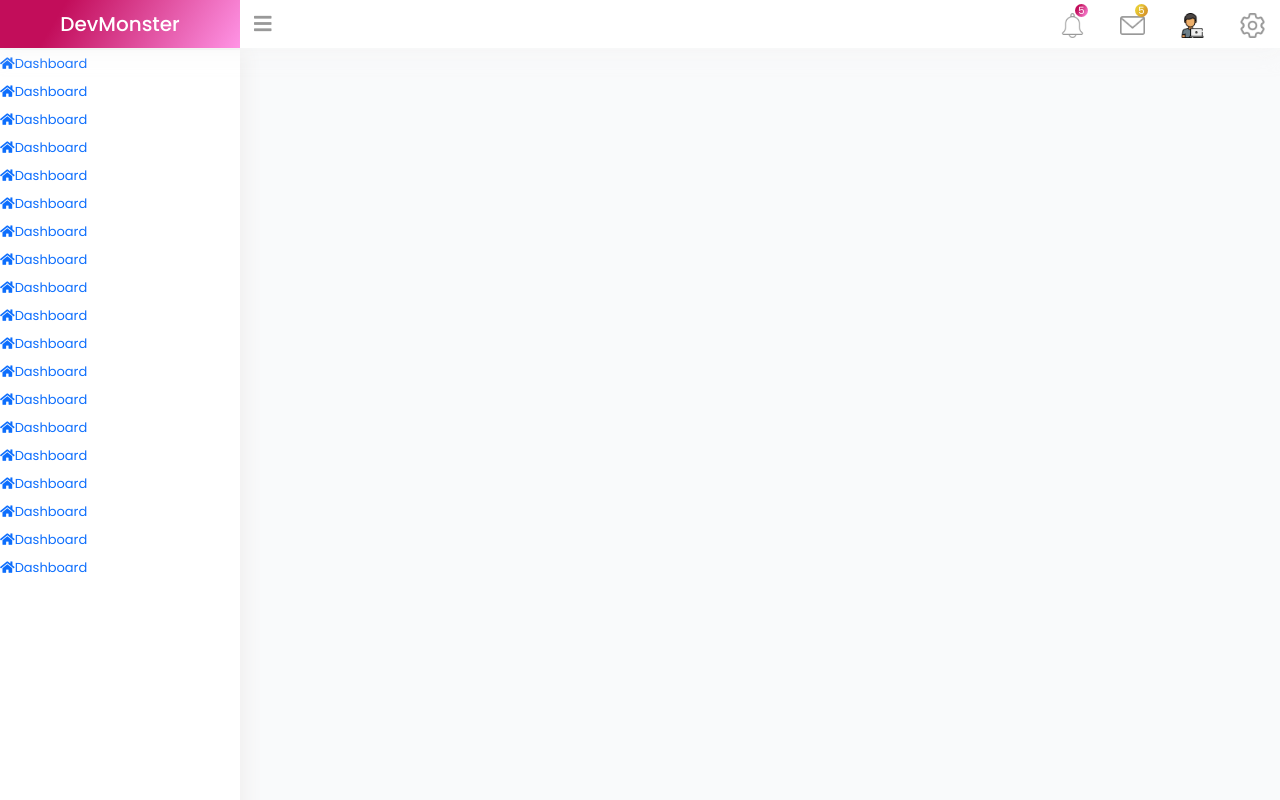
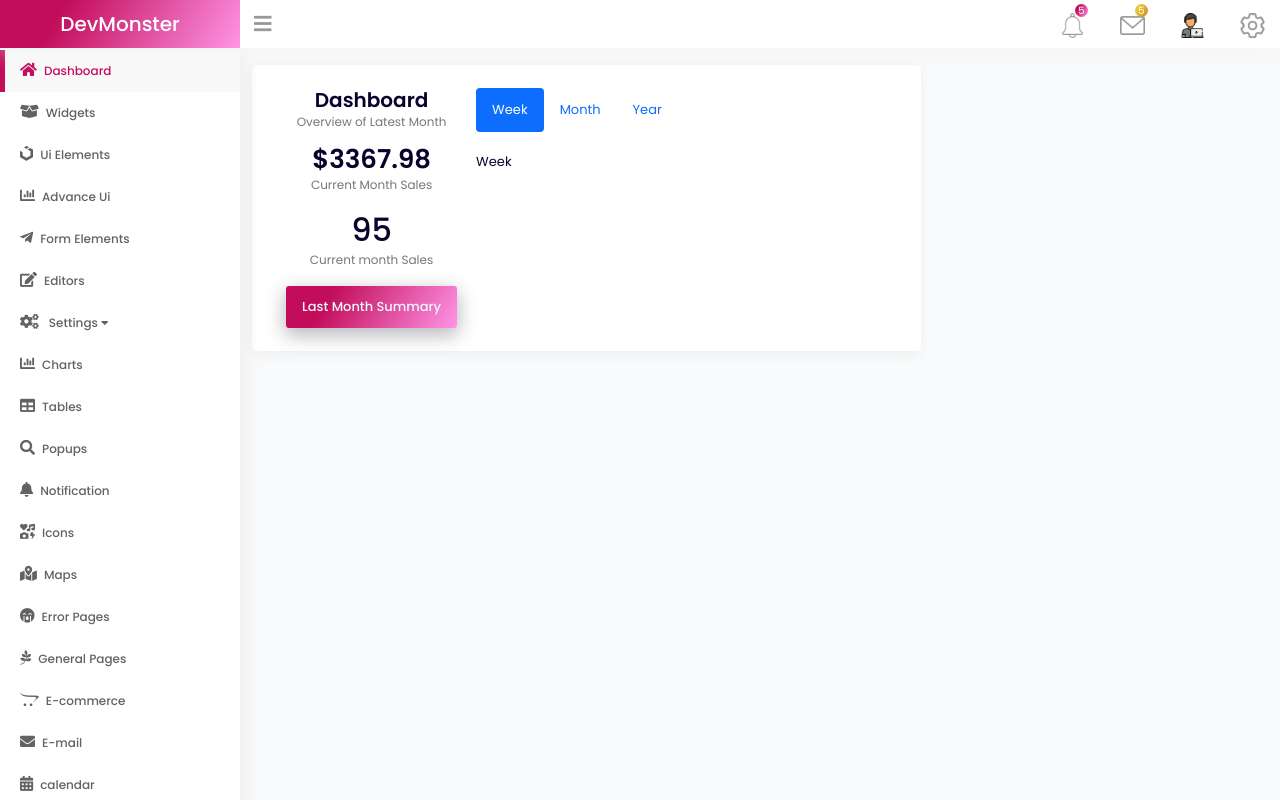
Before and after one commit to ToonyNeto/projeto02, a plain HTML site: page index.html in a window 1280 px wide. Drawn offline with Linux system fonts and the light colour scheme.

Commit message:
menu lateral funcinando

```diff
--- a/ativos/css/layets.css
+++ b/ativos/css/layets.css
@@ -74,6 +74,9 @@ p.count {
 .header-container {
   background: #fff;
   box-shadow: -1px 4px 20px 1px #f1f1f185;
+}
+.left-menu.hide{
+  width: 0;
 }
 
 header.header {
@@ -290,7 +293,7 @@ a.dropdown-item a span {
   box-shadow: 3px -1px 19px 1px #efeeee;
   overflow-y: scroll;
   transition: 0.5s;
-  margin-top: 50px;
+  margin-top: -15px;
   background: var(--white-color);
 }
 
@@ -305,8 +308,48 @@ nav.animated {
 
 .left-menu::-webkit-scrollbar-thumb {
   border-radius: 5px;
-  background: linear-gradient(
-    0deg,
-    rgba(180, 58, 112, 1) 0% rgba(232, 37, 170) 54%
-  );
+  background: #ec0671;
 }
+
+ul#sidebar {
+  margin: 0;
+  padding: 0;
+}
+
+ul#sidebar li {
+  transition: .3s;
+  border-left: 5px solid #fff;
+}
+
+
+ul#sidebar li a {
+  display: block;
+  padding: 7px 15px;
+  transition: .2s;
+  font-size: 12px;
+  font-weight: 500;
+  color: #636263;
+
+}
+
+ul#sidebar li a:hover {
+  color: var(--main-color);
+  background: #f7f7f7;
+}
+
+ul#sidebar li:hover {
+  border-left: 5px solid var(--main-color);
+}
+
+li.active {
+  border-left: 5px solid var(--main-color) !important;
+}
+
+li.active a {
+  color: var(--main-color) !important;
+  background: #f9f9f9;
+}
+ul#sidebar li a i {
+  padding-right: 7px;
+  font-size: 15px;
+}
--- a/ativos/css/style.css
+++ b/ativos/css/style.css
@@ -0,0 +1,36 @@
+.content-wrapper {
+    margin-left: 240px;
+    margin-top: 65px;
+    transition: .5s;
+}
+.content-wrapper.hide{
+    margin-left: 0;
+}
+.top-chart-earn {
+    border-radius: 5px;
+    padding: 15px;
+    box-shadow: -2px 3px 13px 0px #ddd6;
+
+}
+
+.last-month {
+    line-height: 20px;
+    text-align: center;
+}
+
+.last-month h5 {
+    font-size: 20px;
+    font-weight: 600;
+}
+
+.last-month p {
+    font-size: 12px;
+    color: #777;
+}
+.earn{
+    margin:12px 0;
+}
+.earn h2{
+    font-size: 26px;
+    font-weight: 600;
+}
--- a/ativos/js/main.js
+++ b/ativos/js/main.js
@@ -0,0 +1,19 @@
+// =============Left sidebar js===============
+$(document).on('click', '#sidebar li' , function(){
+    $(this).addClass('active').siblings().removeClass('active')
+});
+
+// ============left menu sidebar dp toggle========= //
+$('.sub-menu ul').hide();
+$('.sub-menu a').click(function(){
+    $(this).parent(".sub-menu").children("ul").slideToggle("100");
+    $(this).find(".right").toggleClass("fa-caret-up fa-caret-down")
+});
+
+//==================sidebar toggle=============
+$(document).ready(function(){
+    $("#toggleSidebar").click(function(){
+        $(".left-menu").toggleClass("hide");
+        $(".content-wrapper").toggleClass("hide");
+    });
+});
--- a/index.html
+++ b/index.html
@@ -24,7 +24,7 @@
         <header class="header navbar navbar-expand-sm expand-header">
           <div class="header-left d-flex">
             <div class="logo">DevMonster</div>
-            <a href="" class="sidebarCollapse" data-placement="bottom">
+            <a href="#" class="sidebarCollapse" id="toggleSidebar" data-placement="bottom">
               <span class="fas fa-bars"></span>
             </a>
           </div>
@@ -65,7 +65,7 @@
                     <img src="ativos/img/copia-de-seguranca.png" alt="" class="user-note">
                     <div class="note-info-desmis">
                       <div class="user-notify-info">
-                        <p class="note-name">Helal Sent a File</p>
+                        <p class="note-name">Tony Sent a File</p>
                         <p class="note-time">25 min ago</p>
                       </div>
                       <p class="status-link"><span class="fas fa-times"></span></p>
@@ -85,7 +85,7 @@
                     <img src="ativos/img/copia-de-seguranca.png" alt="" class="user-note">
                     <div class="note-info-desmis">
                       <div class="user-notify-info">
-                        <p class="note-name">Helal Sent a File</p>
+                        <p class="note-name">Tony Sent a File</p>
                         <p class="note-time">25 min ago</p>
                       </div>
                       <p class="status-link"><span class="fas fa-times"></span></p>
@@ -210,68 +210,154 @@
         <div class="menubar-content">
           <nav class="animated bounceInDown">
             <ul id="sidebar">
-              <li>
-                <a href=""><i class="fas fa-home"></i>Dashboard</a>
+              <li class="active">
+                <a href="#"><i class="fas fa-home"></i>Dashboard</a>
               </li>
               <li>
-                <a href=""><i class="fas fa-home"></i>Dashboard</a>
+                <a href="#"><i class="fas fa-box-open"></i>Widgets</a>
               </li>
               <li>
-                <a href=""><i class="fas fa-home"></i>Dashboard</a>
+                <a href="#"><i class="fab fa-uikit"></i>Ui Elements</a>
               </li>
               <li>
-                <a href=""><i class="fas fa-home"></i>Dashboard</a>
+                <a href="#"><i class="fas fa-chart-bar"></i>Advance Ui</a>
               </li>
               <li>
-                <a href=""><i class="fas fa-home"></i>Dashboard</a>
+                <a href="#"><i class="fab fa-telegram-plane"></i>Form Elements</a>
               </li>
               <li>
-                <a href=""><i class="fas fa-home"></i>Dashboard</a>
+                <a href="#"><i class="fas fa-edit"></i>Editors</a>
+              </li>
+
+              <li class="sub-menu">
+                <a href="#"> <i class="fas fa-cogs"></i> Settings
+                <div class="fa fa-caret-down right"></div>
+              </a>
+              <ul class="left-menu-dp">
+                <li><a href=""><i class="fas fa-user-circle"></i>Account</a></li>
+                <li><a href=""><i class="fas fa-id-card"></i>Profile</a></li>
+                <li><a href=""><i class="fas fa-fingerprint"></i>Security &amp; Privacy</a></li>
+                <li><a href=""><i class="fas fa-key"></i>Password</a></li>
+                <li><a href=""><i class="fas fa-bell"></i>Notification</a></li>
+              </ul>
+              </li>
+
+              <li>
+                <a href="#"><i class="fas fa-chart-bar"></i>Charts</a>
               </li>
               <li>
-                <a href=""><i class="fas fa-home"></i>Dashboard</a>
+                <a href="#"><i class="fas fa-table"></i>Tables</a>
               </li>
               <li>
-                <a href=""><i class="fas fa-home"></i>Dashboard</a>
+                <a href="#"><i class="fas fa-search"></i>Popups</a>
               </li>
               <li>
-                <a href=""><i class="fas fa-home"></i>Dashboard</a>
+                <a href="#"><i class="fas fa-bell"></i>Notification</a>
               </li>
               <li>
-                <a href=""><i class="fas fa-home"></i>Dashboard</a>
+                <a href="#"><i class="fas fa-icons"></i>Icons</a>
               </li>
               <li>
-                <a href=""><i class="fas fa-home"></i>Dashboard</a>
+                <a href="#"><i class="fas fa-map-marked-alt"></i>Maps</a>
               </li>
               <li>
-                <a href=""><i class="fas fa-home"></i>Dashboard</a>
+                <a href="#"><i class="fas fa-sad-cry"></i>Error Pages</a>
               </li>
               <li>
-                <a href=""><i class="fas fa-home"></i>Dashboard</a>
+                <a href="#"><i class="fab fa-pagelines"></i>General Pages</a>
               </li>
               <li>
-                <a href=""><i class="fas fa-home"></i>Dashboard</a>
+                <a href="#"><i class="fab fa-opencart"></i>E-commerce</a>
               </li>
               <li>
-                <a href=""><i class="fas fa-home"></i>Dashboard</a>
+                <a href="#"><i class="fas fa-envelope"></i>E-mail</a>
               </li>
               <li>
-                <a href=""><i class="fas fa-home"></i>Dashboard</a>
+                <a href="#"><i class="fas fa-calendar-alt"></i>calendar</a>
+                <li>
+                  <a href="#"><i class="fas fa-check-circle"></i>Todo List</a>
                 </li>
                 <li>
-                <a href=""><i class="fas fa-home"></i>Dashboard</a>
+                  <a href="#"><i class="fab fa-envira"></i>Gallery</a>
                 </li>
                 <li>
-                <a href=""><i class="fas fa-home"></i>Dashboard</a>
+                  <a href="#"><i class="fas fa-book"></i>Documentation</a>
+                </li>
+                <li class="sub-menu">
+                  <a href="#"> <i class="fas fa-cogs"></i> Settings
+                  <div class="fa fa-caret-down right"></div>
+                </a>
+                <ul class="left-menu-dp">
+                  <li>
+                    <a href=""><i class="fas fa-user-circle"></i>Account</a></li>
+                </ul>
                 </li>
                 <li>
-                <a href=""><i class="fas fa-home"></i>Dashboard</a>
+                  <a href="#"><i class="fas fa-sign-out-alt"></i>Logout</a>
                 </li>
              </ul>
           </nav>
         </div>
       </div>
       <!-- ---------------SIDEBAR END---------------- -->
+
+    <div class="content-wrapper">
+      <section class="dashboard-top-sec">
+        <div class="container-fluid">
+          <div class="row">
+            <div class="col-lg-8">
+              <div class="bg-white top-chart-earn">
+                <div class="row">
+                  <div class="col-sm-4 my-2 pe-0">
+                    <div class="last-month">
+                      <h5>Dashboard</h5>
+                      <p>Overview of Latest Month</p>
+                      <div class="earn">
+                        <h2>$3367.98</h2>
+                        <p>Current Month Sales</p>
+                      </div>
+                      <div class="sale m-3">
+                        <h2>95</h2>
+                        <p>Current month Sales</p>
+
+                      </div>
+                      <a href="" class="di-btn purple-gradient">Last Month Summary</a>
+                    </div>
+                  </div>
+
+
+
+                  <div class="col-sm-8 my-2 ps-0">
+                    <div class="classic-tabs">
+                      <!-- ------Nav tabs===== -->
+                      <div class="tabs-wrapper">
+                        <ul class="nav nav-pills mb-3" id="pills-tab" role="tablist">
+                          <li class="nav-item" role="presentation">
+                            <button class="nav-link active" id="pills-week-tab" data-bs-toggle="pill" data-bs-target="#pills-week" type="button" role="tab" aria-controls="pills-week" aria-selected="true">Week</button>
+                          </li>
+                          <li class="nav-item" role="presentation">
+                            <button class="nav-link" id="pills-month-tab" data-bs-toggle="pill" data-bs-target="#pills-month" type="button" role="tab" aria-controls="pills-month" aria-selected="false">Month</button>
+                          </li>
+                          <li class="nav-item" role="presentation">
+                            <button class="nav-link" id="pills-year-tab" data-bs-toggle="pill" data-bs-target="#pills-year" type="button" role="tab" aria-controls="pills-year" aria-selected="false">Year</button>
+                          </li>
+                        </ul>
+                        <div class="tab-content" id="pills-tabContent">
+                          <div class="tab-pane fade show active" id="pills-week" role="tabpanel" aria-labelledby="pills-week-tab">Week</div>
+                          <div class="tab-pane fade" id="pills-month" role="tabpanel" aria-labelledby="pills-month-tab">Month</div>
+                          <div class="tab-pane fade" id="pills-year" role="tabpanel" aria-labelledby="pills-year-tab">Year</div>
+                        </div>
+                      </div>
+                    </div>
+                  </div>
+                </div>
+              </div>
+            </div>
+          </div>
+        </div>
+      </section>
+    </div>
+
     </div>
 
     <script src="ativos/js/jquery.min.js"></script>
```
Lines whose indentation alone changed are shown as unchanged.
